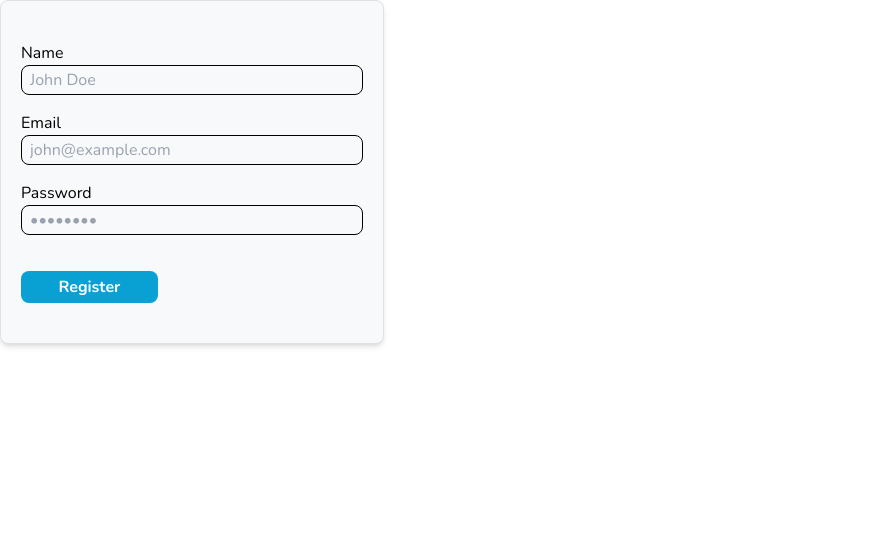
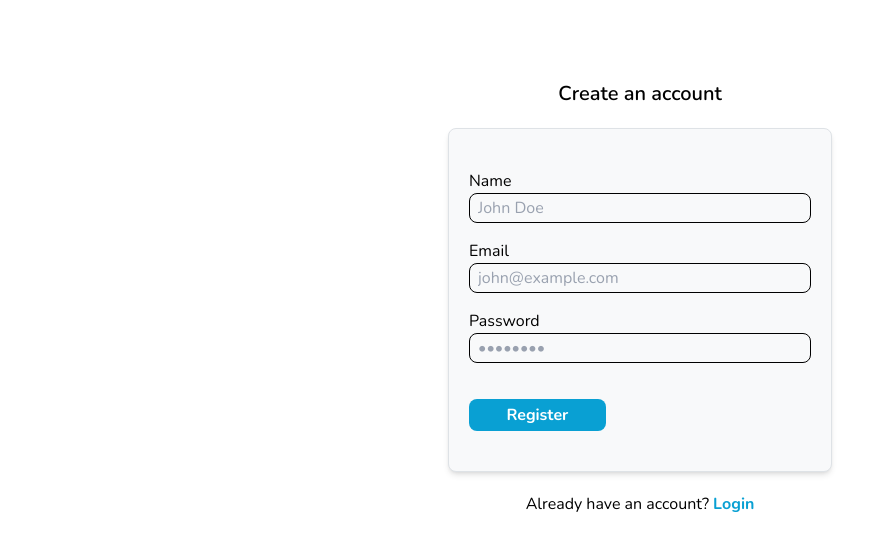
Before and after one commit to navjotmaan/file-uploader, a React (Vite) app in the folder client/: page /register in a window 1280 px wide. Shown: the top 550 px of the page, without its empty margins (0-895 px from the left). Built offline with nearby package versions, Linux system fonts and the light colour scheme; no server answers; a web font is replaced by a local one.

Commit message:
add register file and change the path element

```diff
--- /dev/null
+++ b/client/src/components/forms/Register.tsx
@@ -0,0 +1,12 @@
+import { Link } from "react-router-dom";
+import { Signup } from "./Signup";
+
+export const Register = () => {
+    return (
+        <div className="mx-auto flex flex-col items-center">
+            <p className="mt-20 mb-5 text-xl font-semibold">Create an account</p>
+            <Signup />
+            <p className="text-center mt-5">Already have an account? <Link to="/login" className="text-[#09a0d3] font-bold">Login</Link></p>
+        </div>
+    )
+}
--- a/client/src/main.tsx
+++ b/client/src/main.tsx
@@ -5,7 +5,7 @@ import App from './components/App.tsx'
 import { createBrowserRouter, RouterProvider } from "react-router-dom"
 import { Dashboard } from './components/Dashboard.tsx'
 import { Login } from './components/forms/Login.tsx'
-import { Signup } from './components/forms/Signup.tsx'
+import { Register } from './components/forms/Register.tsx'
 import { Error } from './components/helpers/Error.tsx'
 import { UserProvider } from './components/helpers/ContextApi.tsx'
 import { ProtectedRoute } from './components/helpers/ProtectedRoute.tsx'
@@ -19,7 +19,7 @@ const router = createBrowserRouter([
       { path: '/dashboard', element: <ProtectedRoute><Dashboard /></ProtectedRoute>},
       { path: '/folder/:id', element: <ProtectedRoute><Files /></ProtectedRoute>},
       { path: 'login', element: <Login /> },
-      { path: 'register', element: <Signup /> },
+      { path: 'register', element: <Register /> },
 
     ],
   },
```
